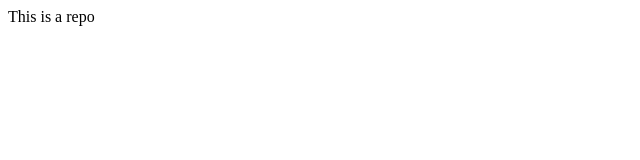
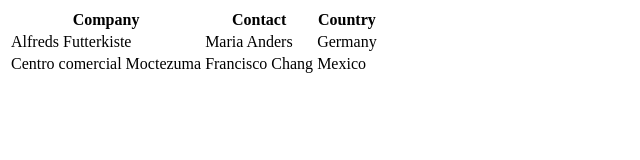
Before and after one commit to mdzuber02/Bandhan_Bank-App, a plain HTML site: page index.html in a window 1280 px wide. Shown: the whole page, without its empty margins (0-640 px from the left). Drawn offline with Linux system fonts and the light colour scheme.

Commit message:
add table

```diff
--- a/index.html
+++ b/index.html
@@ -1 +1,17 @@
-<p>This is a repo</p>
+<table>
+    <tr>
+      <th>Company</th>
+      <th>Contact</th>
+      <th>Country</th>
+    </tr>
+    <tr>
+      <td>Alfreds Futterkiste</td>
+      <td>Maria Anders</td>
+      <td>Germany</td>
+    </tr>
+    <tr>
+      <td>Centro comercial Moctezuma</td>
+      <td>Francisco Chang</td>
+      <td>Mexico</td>
+    </tr>
+  </table>
```
